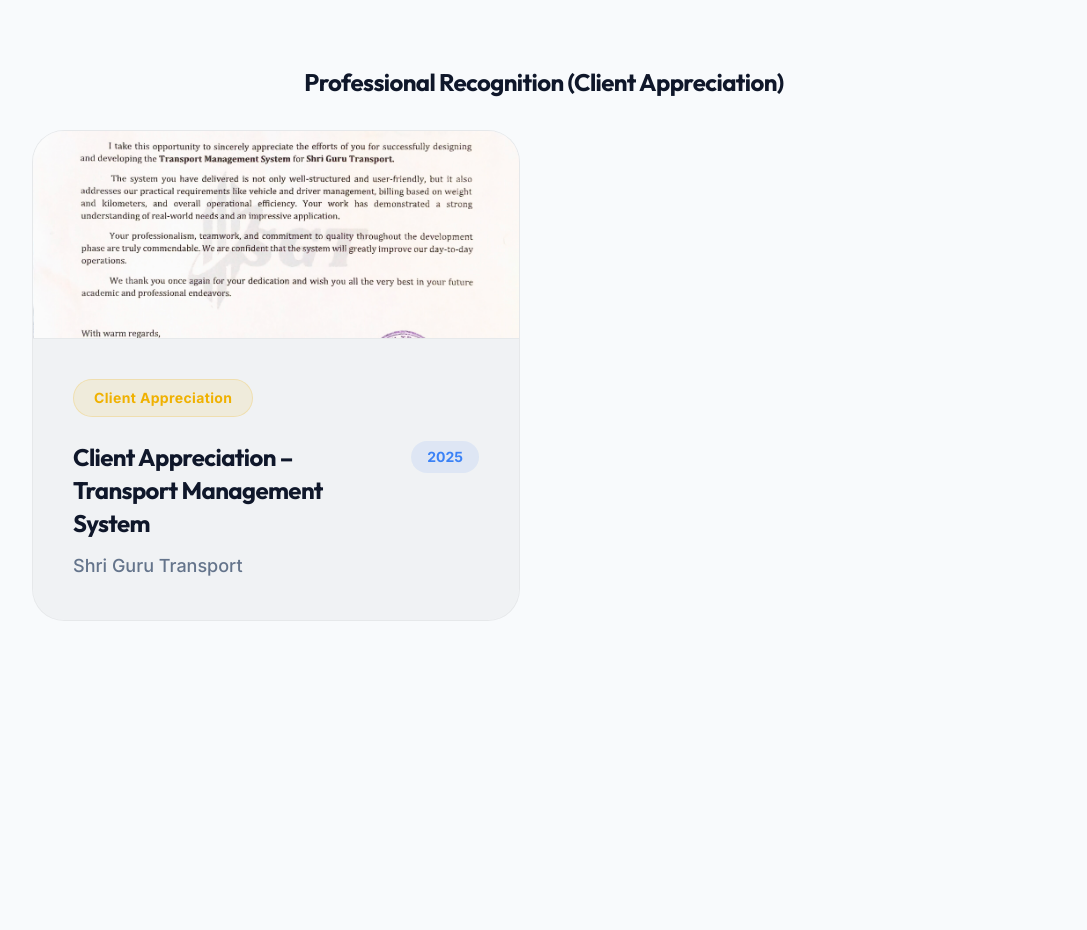
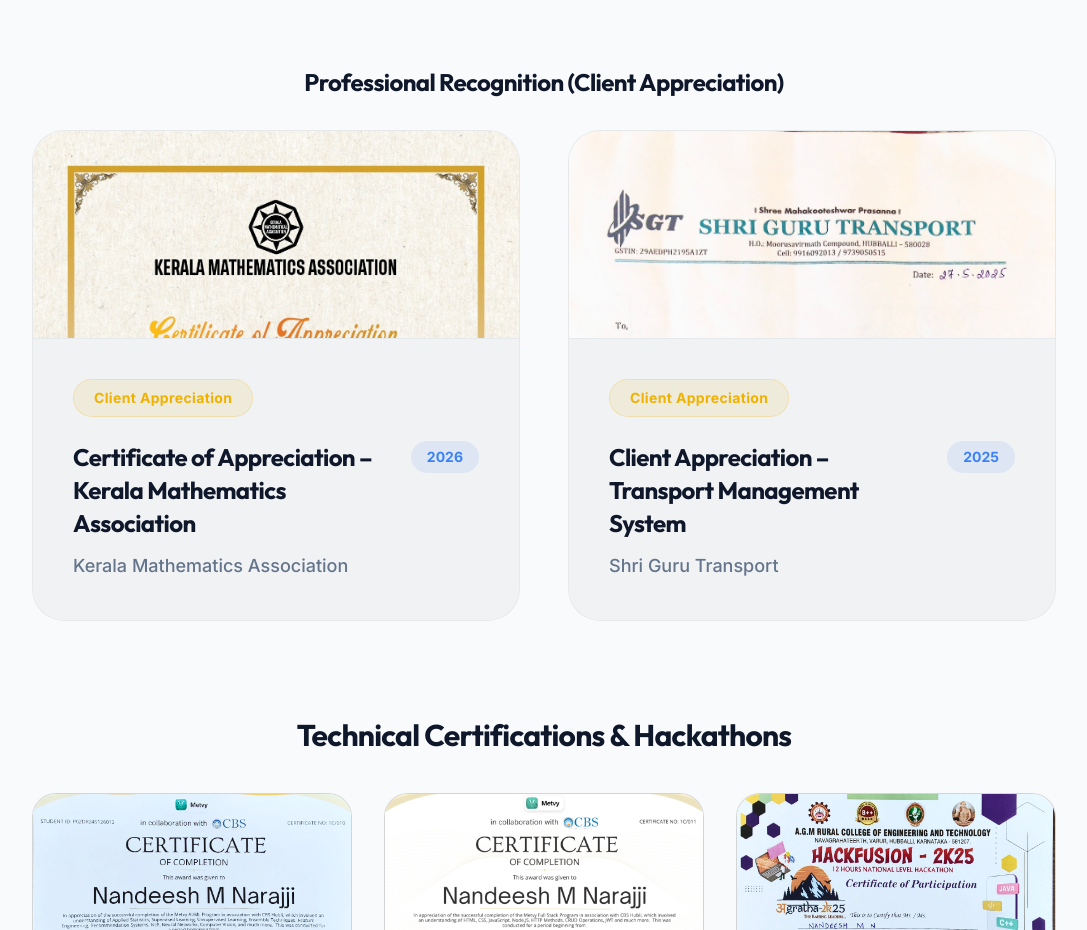
Before and after one commit to NandeeshMN/Nandeesh_Portfolio, a React (Vite) app: page / in a window 1280 px wide. Shown: the part 8507-9437 px from the top of the page, without its empty margins (96-1183 px from the left). Built offline with nearby package versions, Linux system fonts and the light colour scheme.

Commit message:
Add Kerala Mathematics Association appreciation certificate

```diff
--- a/src/components/Certifications.jsx
+++ b/src/components/Certifications.jsx
@@ -5,6 +5,7 @@
 
 // Import local assets
 import Appreciation from "../assets/appreciation.png";
+import Kerala from "../assets/Kerala.png";
 import AIML from "../assets/AI&ML.png";
 import FullStack from "../assets/fullstack.png";
 import Hackathon from "../assets/hackathon.png";
@@ -25,7 +26,8 @@
 
   // Map local images to the data
   const updatedAchievements = achievements.map(item => {
-    if (item.title.includes("Client Appreciation")) return { ...item, image: Appreciation };
+    if (item.title.includes("Kerala") || item.organization.includes("Kerala")) return { ...item, image: Kerala };
+    if (item.title.includes("Transport") || item.organization.includes("Transport") || item.title.includes("Client Appreciation")) return { ...item, image: Appreciation };
     return item;
   });
 
@@ -78,7 +80,7 @@
                   <img
                     src={item.image}
                     alt={item.title}
-                    className="w-full h-full object-cover group-hover:scale-105 transition-transform duration-700"
+                    className="w-full h-full object-cover object-top group-hover:scale-105 transition-transform duration-700"
                   />
                   <div className="absolute inset-0 bg-black/40 opacity-0 group-hover:opacity-100 transition-opacity duration-300 flex items-center justify-center">
                     <span className="text-white text-sm font-bold bg-accent/80 px-4 py-2 rounded-full backdrop-blur-sm transform translate-y-4 group-hover:translate-y-0 transition-transform duration-300">
--- a/src/data/portfolioData.js
+++ b/src/data/portfolioData.js
@@ -145,7 +145,13 @@
   ],
   certifications: {
     achievements: [
-
+      {
+        title: "Certificate of Appreciation – Kerala Mathematics Association",
+        organization: "Kerala Mathematics Association",
+        year: "2026",
+        badge: "Client Appreciation",
+        image: "https://placehold.co/600x450/1a1a1a/ffffff?text=KMA+Appreciation"
+      },
       {
         title: "Client Appreciation – Transport Management System",
         organization: "Shri Guru Transport",
```
Also changed, not shown: src/assets/Kerala.png (added).
